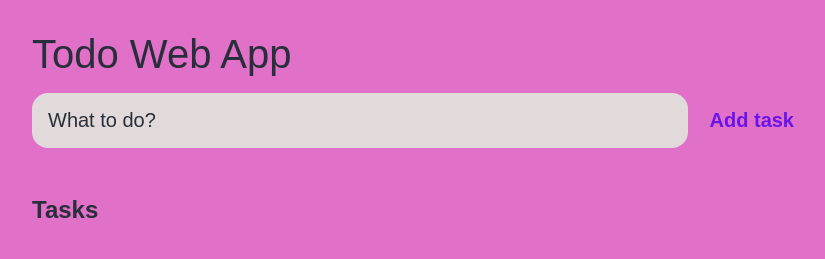
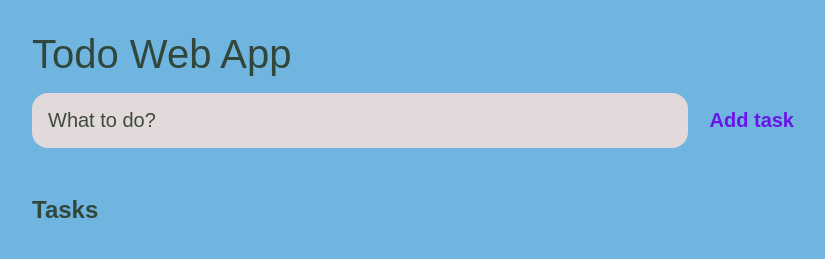
Before and after one commit to Sakshi123990/OIBGRIP, a plain HTML site: page Task 3/index.html in a window 1280 px wide. Shown: the whole page, without its empty margins (224-1049 px from the left). Drawn offline with Linux system fonts and the light colour scheme.

Commit message:
Update style.css

```diff
--- a/Task 3/style.css
+++ b/Task 3/style.css
@@ -1,7 +1,7 @@
 :root {
-	--darkest: #282e3a;
-	--darker: #41403d;
-	--grey: #e070c8;
+	--darkest: #2b3a28e5;
+	--darker: #413f3d;
+	--grey: #70b5e0;
 	--blue: #6a14ea;
 	--light : rgb(226, 218, 218);
 }
```
